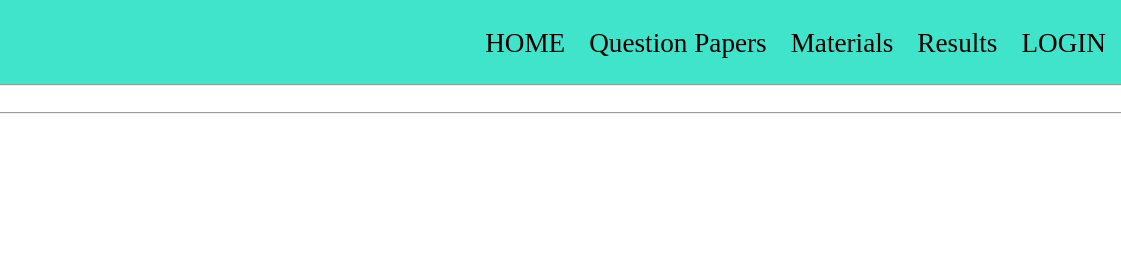
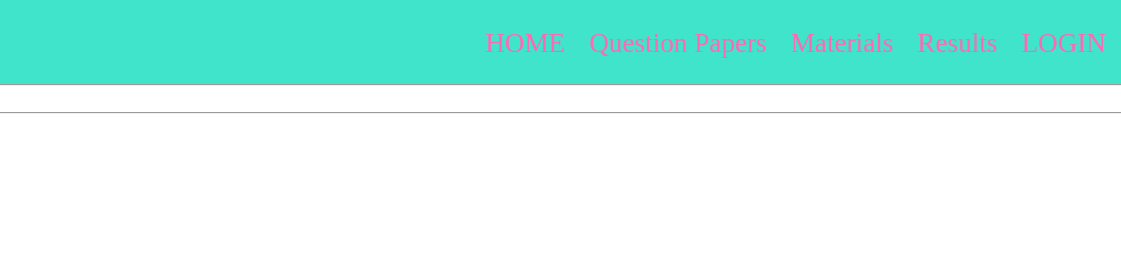
Before and after one commit to Mohan-Ganta/Holi-Event.io, a plain HTML site: page index.html in a window 1280 px wide. Shown: the top 280 px of the page, 79-1200 px from the left. Drawn offline with Linux system fonts and the light colour scheme.

Commit message:
Update index.html

```diff
--- a/index.html
+++ b/index.html
@@ -77,7 +77,7 @@ nav ul li{
 nav ul li a{
     display: inline-block;
     margin-right: 10px;
-    color: black;
+    color: hotpink;
     font-size: 170%;
 
 }
```
